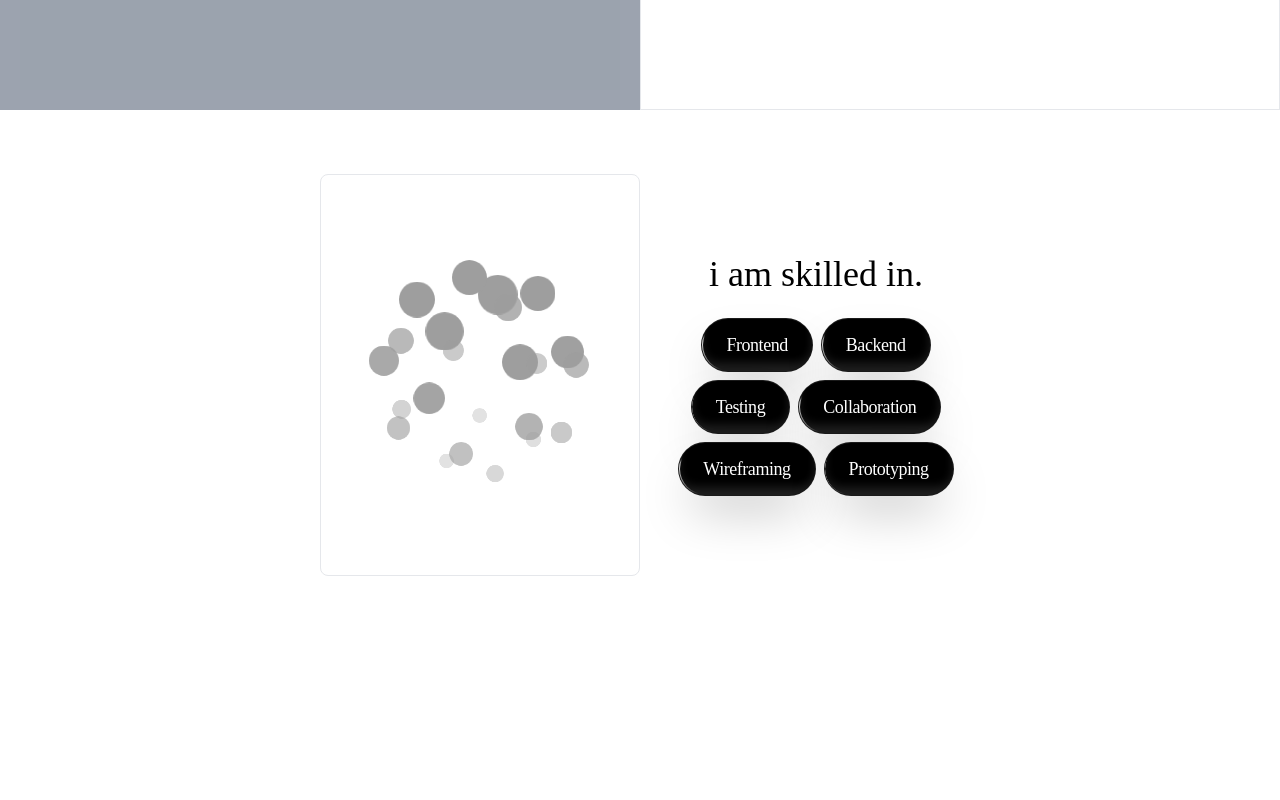
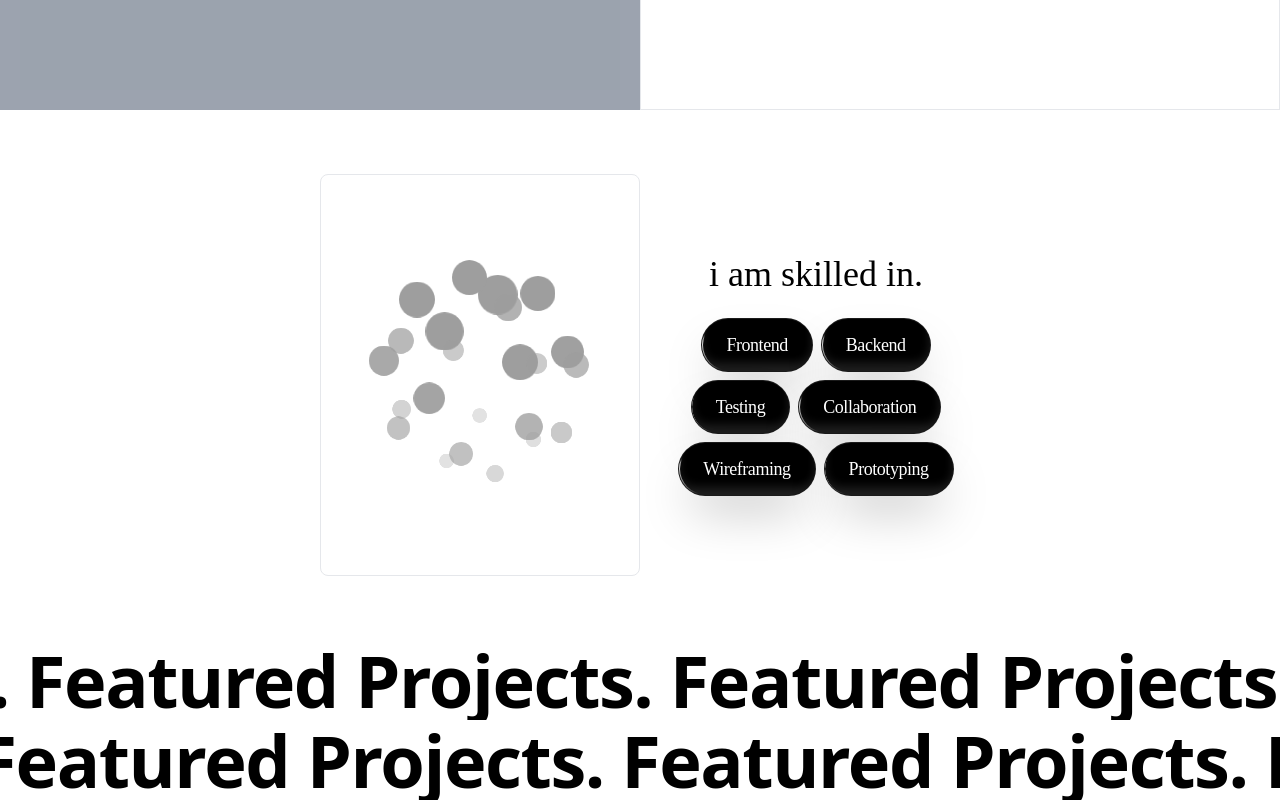
Before and after one commit to sahilambre/design, a Next.js app: page / in a window 1280 px wide. Shown: the part 1062-1862 px from the top of the page. Before the commit the page ends 1702 px from the top, so only its background shows below. Built offline with nearby package versions, Linux system fonts and the light colour scheme.

Commit message:
feat: add VelocityScroll component

```diff
--- /dev/null
+++ b/app/components/ui/VelocityScroll.tsx
@@ -0,0 +1,127 @@
+"use client";
+
+import { cn } from "@/app/utils/cn";
+import {
+  motion,
+  useAnimationFrame,
+  useMotionValue,
+  useScroll,
+  useSpring,
+  useTransform,
+  useVelocity,
+} from "motion/react";
+import React, { useEffect, useRef, useState } from "react";
+
+interface VelocityScrollProps extends React.HTMLAttributes<HTMLDivElement> {
+  defaultVelocity?: number;
+  className?: string;
+  numRows?: number;
+}
+
+interface ParallaxProps extends React.HTMLAttributes<HTMLDivElement> {
+  children: React.ReactNode;
+  baseVelocity: number;
+}
+
+export const wrap = (min: number, max: number, v: number) => {
+  const rangeSize = max - min;
+  return ((((v - min) % rangeSize) + rangeSize) % rangeSize) + min;
+};
+
+function ParallaxText({
+  children,
+  baseVelocity = 100,
+  ...props
+}: ParallaxProps) {
+  const baseX = useMotionValue(0);
+  const { scrollY } = useScroll();
+  const scrollVelocity = useVelocity(scrollY);
+  const smoothVelocity = useSpring(scrollVelocity, {
+    damping: 50,
+    stiffness: 400,
+  });
+
+  const velocityFactor = useTransform(smoothVelocity, [0, 1000], [0, 5], {
+    clamp: false,
+  });
+
+  const [repetitions, setRepetitions] = useState(1);
+  const containerRef = useRef<HTMLDivElement>(null);
+  const textRef = useRef<HTMLSpanElement>(null);
+
+  useEffect(() => {
+    const calculateRepetitions = () => {
+      if (containerRef.current && textRef.current) {
+        const containerWidth = containerRef.current.offsetWidth;
+        const textWidth = textRef.current.offsetWidth;
+        const newRepetitions = Math.ceil(containerWidth / textWidth) + 2;
+        setRepetitions(newRepetitions);
+      }
+    };
+
+    calculateRepetitions();
+
+    window.addEventListener("resize", calculateRepetitions);
+    return () => window.removeEventListener("resize", calculateRepetitions);
+  }, [children]);
+
+  const x = useTransform(baseX, (v) => `${wrap(-100 / repetitions, 0, v)}%`);
+
+  const directionFactor = React.useRef<number>(1);
+  useAnimationFrame((t, delta) => {
+    let moveBy = directionFactor.current * baseVelocity * (delta / 1000);
+
+    if (velocityFactor.get() < 0) {
+      directionFactor.current = -1;
+    } else if (velocityFactor.get() > 0) {
+      directionFactor.current = 1;
+    }
+
+    moveBy += directionFactor.current * moveBy * velocityFactor.get();
+
+    baseX.set(baseX.get() + moveBy);
+  });
+
+  return (
+    <div
+      ref={containerRef}
+      className="w-full overflow-hidden whitespace-nowrap"
+      {...props}
+    >
+      <motion.div className="inline-block" style={{ x }}>
+        {Array.from({ length: repetitions }).map((_, i) => (
+          <span key={i} ref={i === 0 ? textRef : null}>
+            {children}{" "}
+          </span>
+        ))}
+      </motion.div>
+    </div>
+  );
+}
+
+export function VelocityScroll({
+  defaultVelocity = 5,
+  numRows = 2,
+  children,
+  className,
+  ...props
+}: VelocityScrollProps) {
+  return (
+    <div
+      className={cn(
+        "relative w-full text-4xl font-bold tracking-[-0.02em] md:text-7xl md:leading-[5rem]",
+        className
+      )}
+      {...props}
+    >
+      {Array.from({ length: numRows }).map((_, i) => (
+        <ParallaxText
+          key={i}
+          baseVelocity={defaultVelocity * (i % 2 === 0 ? 1 : -1)}
+        >
+          {children}
+        </ParallaxText>
+      ))}
+    </div>
+  );
+}
--- a/app/page.tsx
+++ b/app/page.tsx
@@ -2,6 +2,7 @@
 import Hero from "./components/Hero";
 import About from "./components/About";
 import Skills from "./components/Skills";
+import { VelocityScroll } from "./components/ui/VelocityScroll";
 
 export default function Home() {
   return (
@@ -9,6 +10,9 @@ export default function Home() {
       <Hero />
       <About />
       <Skills />
+      <VelocityScroll className="bg-white text-black dark:text-white dark:bg-black">
+        Featured Projects.
+      </VelocityScroll>
     </>
   );
 }
```
